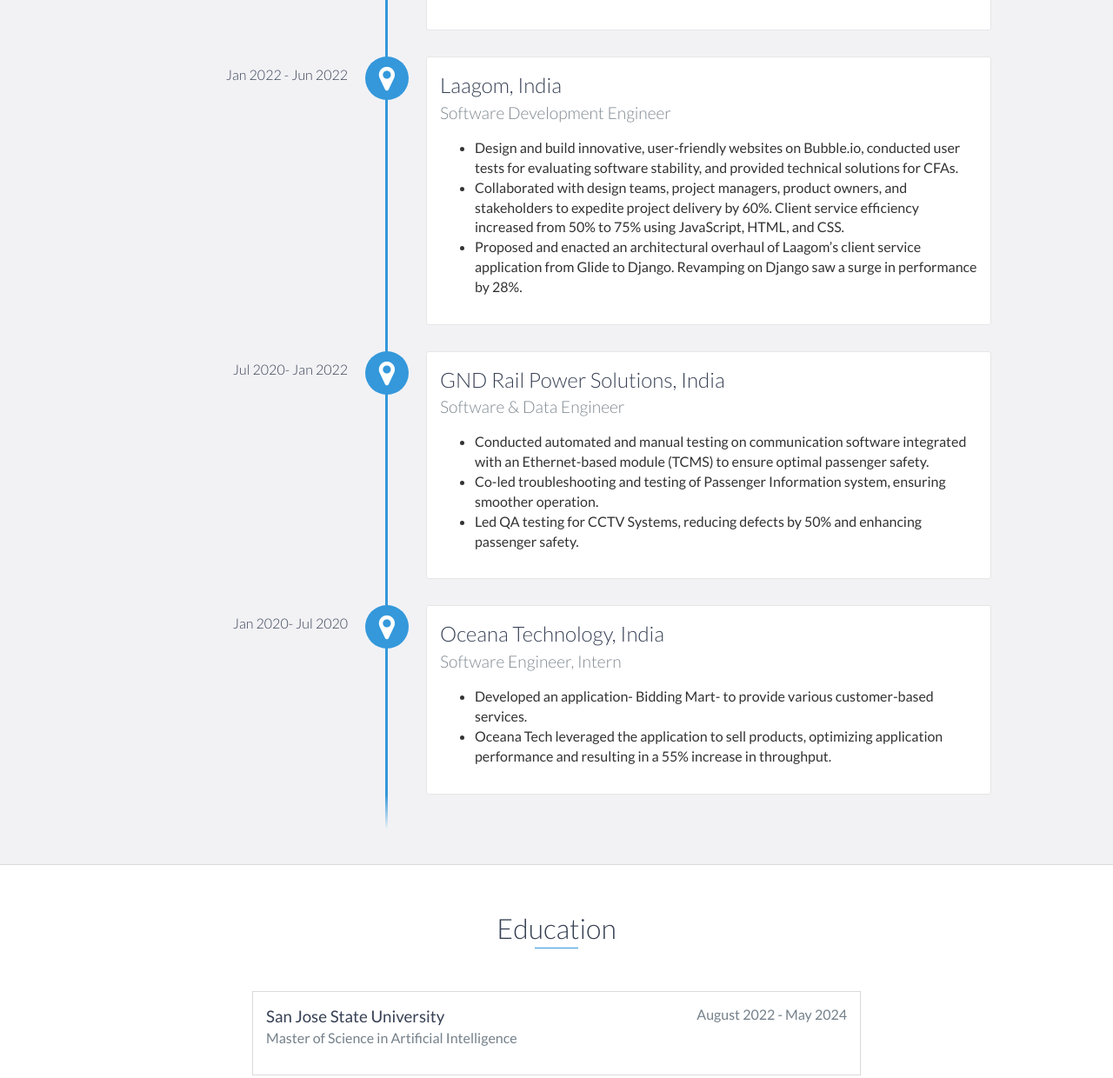
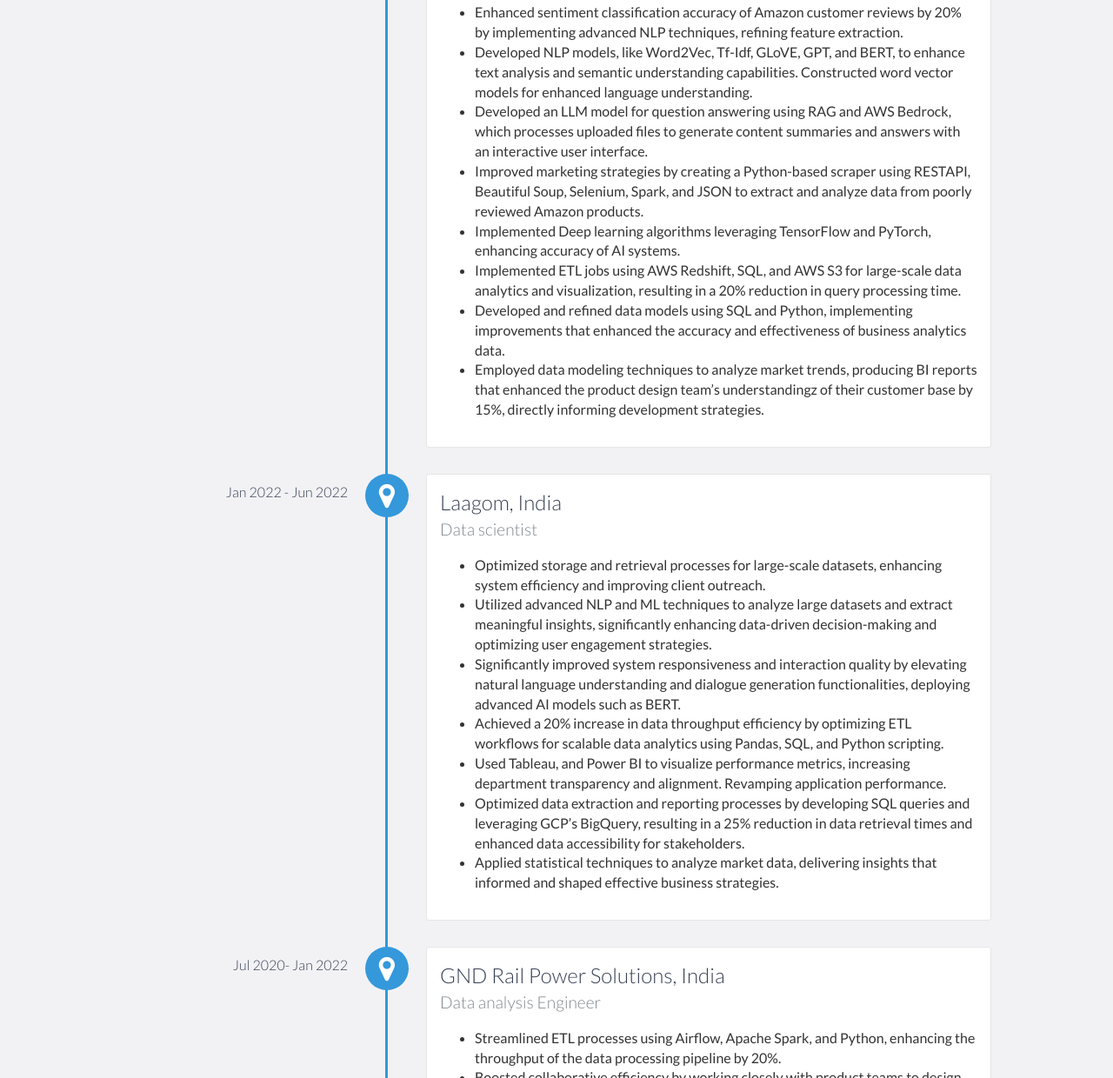
Before and after one commit to DivyamSobti/divyamsobti.github.io, a website: page index.html in a window 1280 px wide. Shown: the part 1571-2811 px from the top of the page at 87% size. Drawn offline with nearby package versions, Linux system fonts and the light colour scheme.

Commit message:
Update index.html

```diff
--- a/index.html
+++ b/index.html
@@ -190,28 +190,45 @@
                     <li>Pioneered a deep reinforcement learning-based path planning algorithm for multi-agent systems using PyTorch and CUDA.</li>
                     <li>Conducted advanced sentiment analysis on customer reviews using cutting-edge NLP techniques. Enhanced sentiment analysis accuracy by 20%.</li>
                     <li>Demonstrated expertise in data analysis and NLP applications, focusing on leveraging GMM and other advanced methods such as transformers(BERT).</li>
+                    <li>Enhanced sentiment classification accuracy of Amazon customer reviews by 20% by implementing advanced NLP techniques, refining feature extraction.</li>
+                    <li>Developed NLP models, like Word2Vec, Tf-Idf, GLoVE, GPT, and BERT, to enhance text analysis and semantic understanding capabilities. Constructed word vector models for enhanced language understanding.</li>
+                    <li>Developed an LLM model for question answering using RAG and AWS Bedrock, which processes uploaded files to generate content summaries and answers with an interactive user interface.</li>
+                    <li>Improved marketing strategies by creating a Python-based scraper using RESTAPI, Beautiful Soup, Selenium, Spark, and JSON to extract and analyze data from poorly reviewed Amazon products.</li>
+                    <li>Implemented Deep learning algorithms leveraging TensorFlow and PyTorch, enhancing accuracy of AI systems.</li>
+                    <li>Implemented ETL jobs using AWS Redshift, SQL, and AWS S3 for large-scale data analytics and visualization, resulting in a 20% reduction in query processing time.</li>
+                    <li>Developed and refined data models using SQL and Python, implementing improvements that enhanced the accuracy and effectiveness of business analytics data.</li>
+                    <li>Employed data modeling techniques to analyze market trends, producing BI reports that enhanced the product design team’s understandingz of their customer base by 15%, directly informing development strategies.</li>
                 </ul>
             </div>
             <div data-date="Jan 2022 - Jun 2022">
                 <h3>Laagom, India</h3>
-                <h4>Software Development Engineer</h4>
+                <h4>Data scientist</h4>
                 <p>
                     <ul>
-                        <li>Design and build innovative, user-friendly websites on Bubble.io, conducted user tests for evaluating software stability, and provided technical solutions for CFAs.</li>
-                        <li>Collaborated with design teams, project managers, product owners, and stakeholders to expedite project delivery by 60%. Client service efficiency increased from 50% to 75% using JavaScript, HTML, and CSS.</li>
-                        <li>Proposed and enacted an architectural overhaul of Laagom’s client service application from Glide to Django. Revamping on Django saw a surge in performance by 28%.</li>
+                        <li>Optimized storage and retrieval processes for large-scale datasets, enhancing system efficiency and improving client outreach.</li>
+                        <li>Utilized advanced NLP and ML techniques to analyze large datasets and extract meaningful insights, significantly enhancing data-driven decision-making and optimizing user engagement strategies.</li>
+                        <li>Significantly improved system responsiveness and interaction quality by elevating natural language understanding and dialogue generation functionalities, deploying advanced AI models such as BERT.</li>
+                        <li>Achieved a 20% increase in data throughput efficiency by optimizing ETL workflows for scalable data analytics using Pandas, SQL, and Python scripting.</li>
+                        </li>
+                        <li>Used Tableau, and Power BI to visualize performance metrics, increasing department transparency and alignment. Revamping application performance.</li>
+                        <li>Optimized data extraction and reporting processes by developing SQL queries and leveraging GCP’s BigQuery, resulting in a 25% reduction in data retrieval times and enhanced data accessibility for stakeholders.</li>
+                        <li>Applied statistical techniques to analyze market data, delivering insights that informed and shaped effective business strategies.</li>
                     </ul>
                 </p>
             </div>
 
             <div data-date="Jul 2020- Jan 2022">
                 <h3>GND Rail Power Solutions, India</h3>
-                <h4>Software & Data Engineer</h4>
+                <h4>Data analysis Engineer</h4>
                 <p>
                     <ul>
-                        <li>Conducted automated and manual testing on communication software integrated with an Ethernet-based module (TCMS) to ensure optimal passenger safety.</li>
-                        <li>Co-led troubleshooting and testing of Passenger Information system, ensuring smoother operation.</li>
-                        <li>Led QA testing for CCTV Systems, reducing defects by 50% and enhancing passenger safety.</li>
+                        <li>Streamlined ETL processes using Airflow, Apache Spark, and Python, enhancing the throughput of the data processing pipeline by 20%.</li>
+                        <li>Boosted collaborative efficiency by working closely with product teams to design and iterate on data pipelines and ML models, regularly communicating complex data processes to technical and non-technical teams.</li>
+                        <li>Developed and optimized ML models using Regression, SVM, and Gradient Boosting, leading to improved accuracy through feature selection and hyperparameter tuning.</li>
+                        <li>Leveraged intermediate SQL, Python, and Tableau skills to address business problems by locating, integrating, and analyzing data sources.</li>
+                        <li>Collaborated with different teams from Business and Operations teams to align data-driven strategies and ensure successful project execution.</li>
+                        <li>Assisted in developing ad-hoc reports that delivered clear, actionable insights to enhance strategic decision-making.</li>
+                        <li>Enhanced user experience by developing a machine learning model that leverages customer reviews and product data, identifying key areas for product improvement and driving targeted enhancements</li>
                     </ul>
 
 
@@ -220,12 +237,18 @@
 
             <div data-date="Jan 2020- Jul 2020">
                 <h3>Oceana Technology, India</h3>
-                <h4>Software Engineer, Intern</h4>
+                <h4>Software Engineer - Data</h4>
                 <p>
                     <ul>
-                        <li>Developed an application- Bidding Mart- to provide various customer-based services. </li>
-                        <li>Oceana Tech leveraged the application to sell products, optimizing application performance and resulting in a 55% increase in throughput.
-                        </li>
+                        <li>Created data-driven visual narratives using Tableau and Power BI, effectively highlighting key trends and aligning decisions with business goals. </li>
+                        <li>Contributed to AI-driven initiatives to develop data-driven product solutions enhancing user experience. </li>
+                        <li>Used Excel for in-depth statistical modelling, enabling precise data manipulation and insightful reporting to support strategic business decisions and operational efficiency.</li>
+                        <li>Spearheaded the adoption of a NoSQL database management system for unstructured data, enhancing market data analytics accessibility by 25% for accelerating decision-making processes.</li>
+                        <li>Streamlined ETL processes for scalable data analytics using Airflow, SQL and Python, enhancing throughput of data processing pipeline by 20%.</li>
+                        <li>Utilized visualization tools to demonstrate business trends, leading to more actionable marketing strategies.</li>
+                        <li>Conducted exploratory data analysis using Python and Tableau, informing team members and counterparts of critical findings, which enhanced strategic decision-making.</li>
+                        <li>Developed models to identify customer behavior patterns, enhancing targeted engagement strategies by 20%.</li>
+
                     </ul>
 
                 </p>
@@ -414,7 +437,7 @@
         <div id="contact-form">
 
             <i class="fa fa-envelope" aria-hidden="true"></i>
-            <a href="mailto:" style="color: aliceblue; margin-left: 10px;">divyamsobti14@gmail.com</a>
+            <a href="mailto:" style="color: aliceblue; margin-left: 10px;">divyamsobti98@gmail.com</a>
             <br>
             <i class="fa fa-phone" aria-hidden="true" style="color: aliceblue; margin-top: 5px; margin-right: 10px;">  (650)476-9865</i>
             <br>
```
